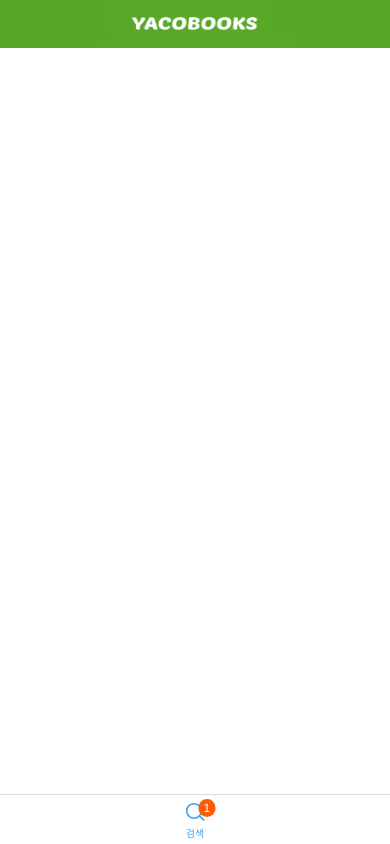
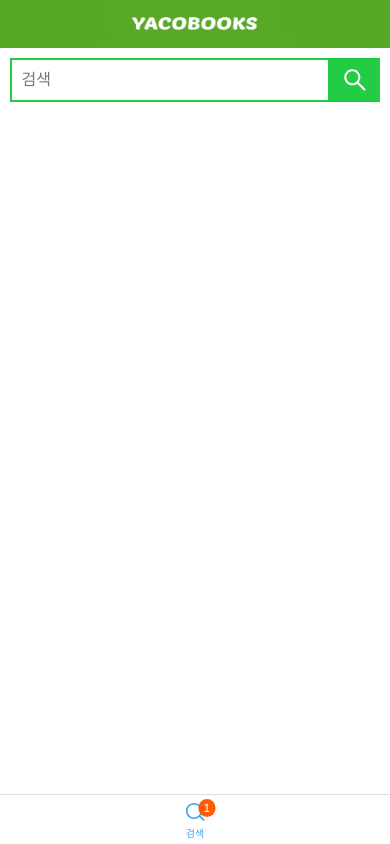
Before and after one commit to yainage90/yacobooks-front, a React (Create React App) app: page / in a window 390 px wide. Built offline with nearby package versions, Linux system fonts and the light colour scheme; a web font is replaced by a local one.

Commit message:
SearchMobile component for root path

```diff
--- a/src/route/mobile/NavigationBar.js
+++ b/src/route/mobile/NavigationBar.js
@@ -37,8 +37,9 @@ const NavigationBar = () => {
           }}
           data-seed="logId"
         >
-          <Route path="/book/search" component={SearchMobile} />
-          <Route path={`/book/product/:id`} component={BookMobile} />
+          <Route path="/" component={SearchMobile} />
+          <Route path="/book/search" component={SearchMobile} exact />
+          <Route path={"/book/product/:id"} component={BookMobile} exact />
         </TabBar.Item>
       </TabBar>
     </div>
```
